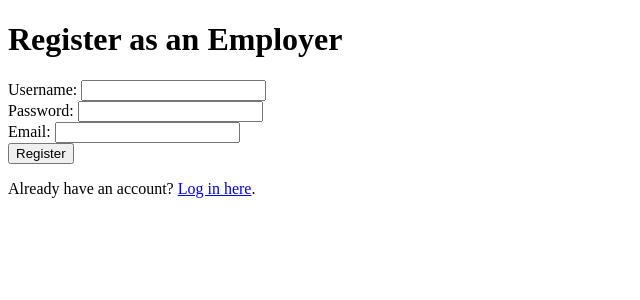
After one commit to Sunthunder0813/HirePath, a PHP site: page /phpmailer/pages/employer/regEmployee.php in a window 1280 px wide. The commit adds this page. Shown: the top 300 px of the page, without its empty margins (0-640 px from the left). Run offline with PHP 8.4, Linux system fonts and the light colour scheme.

Commit message:
employee

```diff
--- a/pages/employer/employee_sign_in.php
+++ b/pages/employer/employee_sign_in.php
@@ -33,7 +33,7 @@ if ($_SERVER['REQUEST_METHOD'] === 'POST') {
     <meta name="viewport" content="width=device-width, initial-scale=1.0">
     <link rel="shortcut icon" href="../../static/img/icon/favicon.png" type="image/x-icon">
     <link rel="stylesheet" href="../../static/css/employee_sign_in.css">
-    <title>Employer Login</title>
+    <title>Sign In - Employer Portal</title>
 </head>
 <body>
     <div class="left_section">
--- /dev/null
+++ b/pages/employer/regEmployee.php
@@ -0,0 +1,63 @@
+<?php
+session_start();
+include '../../db_connection/connection.php';
+
+$conn = OpenConnection();
+
+if ($_SERVER['REQUEST_METHOD'] === 'POST') {
+    $username = trim($_POST['username']);
+    $password = password_hash(trim($_POST['password']), PASSWORD_BCRYPT);
+    $email = trim($_POST['email']);
+    $user_type = 'employer';
+
+    try {
+        $stmt = $conn->prepare("INSERT INTO users (username, password, email, user_type, created_at) VALUES (?, ?, ?, ?, NOW())");
+        $stmt->bind_param("ssss", $username, $password, $email, $user_type);
+
+        if (!$stmt->execute()) {
+            throw new Exception("Failed to register user.");
+        }
+
+        $stmt->close();
+
+        header("Location: Employee_dashboard.php");
+        exit();
+    } catch (Exception $e) {
+        $error = $e->getMessage();
+    }
+}
+?>
+
+<!DOCTYPE html>
+<html lang="en">
+<head>
+    <meta charset="UTF-8">
+    <meta name="viewport" content="width=device-width, initial-scale=1.0">
+    <link rel="shortcut icon" href="../../static/img/icon/favicon.png" type="image/x-icon">
+    <title>Register - Employer Portal</title>
+</head>
+<body>
+    <div class="container">
+        <h1>Register as an Employer</h1>
+        <?php if (!empty($error)): ?>
+            <p class="error"><?php echo htmlspecialchars($error); ?></p>
+        <?php endif; ?>
+        <form method="POST" action="regEmployee.php">
+            <div class="form_group">
+                <label for="username">Username:</label>
+                <input type="text" id="username" name="username" required>
+            </div>
+            <div class="form_group">
+                <label for="password">Password:</label>
+                <input type="password" id="password" name="password" required>
+            </div>
+            <div class="form_group">
+                <label for="email">Email:</label>
+                <input type="email" id="email" name="email" required>
+            </div>
+            <button type="submit">Register</button>
+        </form>
+        <p>Already have an account? <a href="employee_sign_in.php">Log in here</a>.</p>
+    </div>
+</body>
+</html>
```
